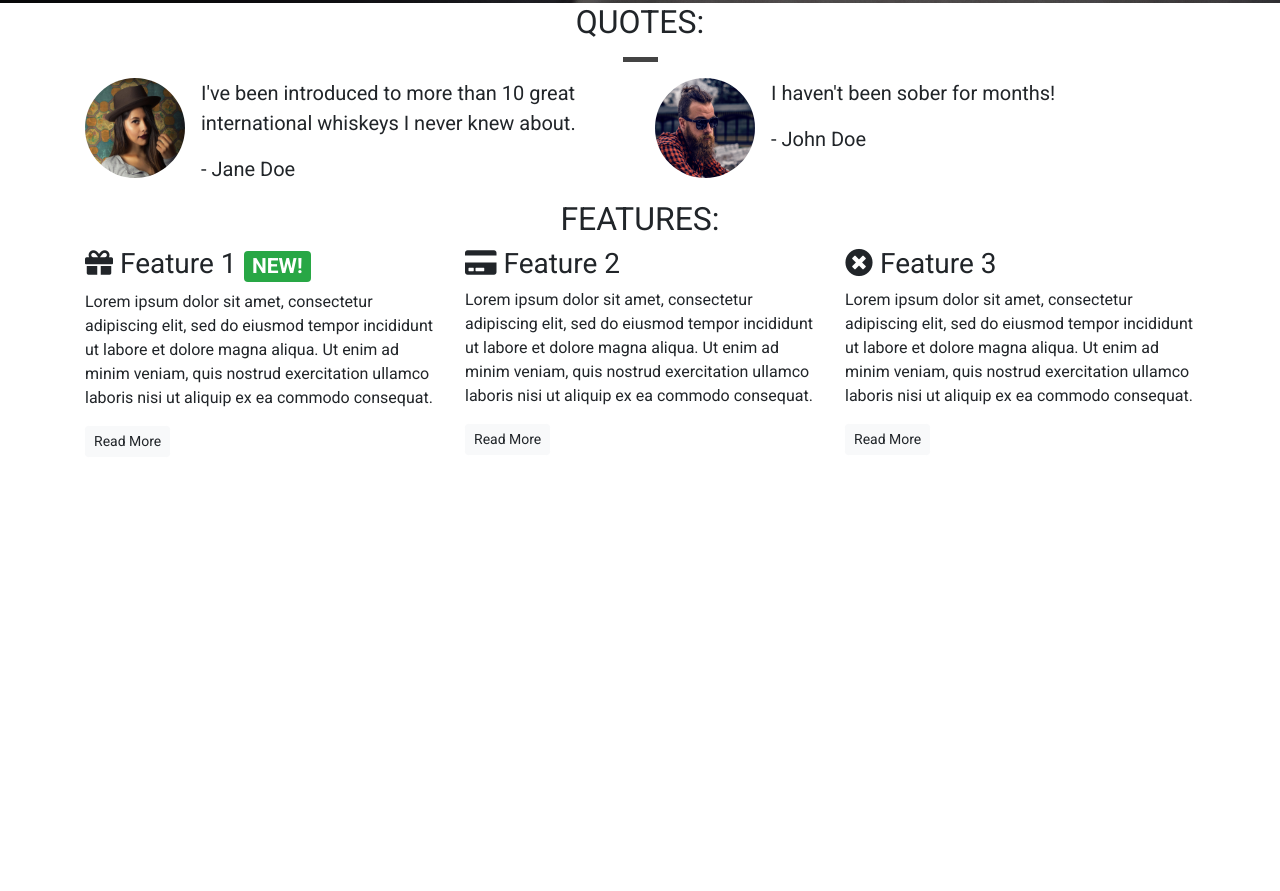
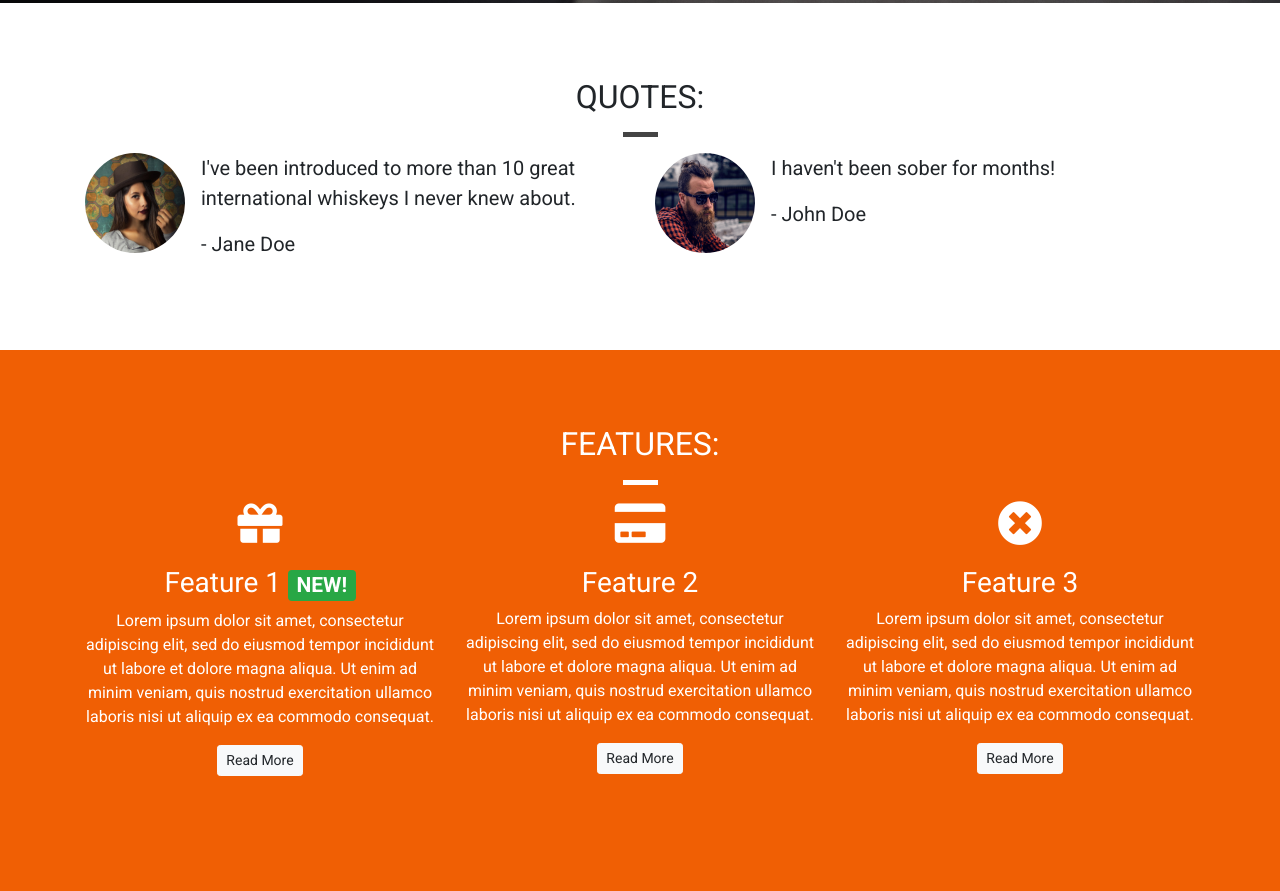
Before and after one commit to dudeguythethird/bootstrap, a plain HTML site: page index.html in a window 1280 px wide. Shown: the part 797-1688 px from the top of the page. Before the commit the page ends 1270 px from the top, so only its background shows below. Drawn offline with nearby package versions, Linux system fonts and the light colour scheme.

Commit message:
style the features and quotes sections

```diff
--- a/css/style.css
+++ b/css/style.css
@@ -1,5 +1,14 @@
 body {
   font-family: "Roboto", sans-serif;
+}
+
+.container-wrapper {
+
+}
+
+.container-wrapper--red {
+    background-color: #f05f04;
+    color: white;
 }
 
 .alert-container .col-12 {
@@ -71,6 +80,17 @@ body {
 
 .block-divider--short{
     width: 35px;
+}
+
+.block-divider--white {
+    background-color: white;
+}
+
+/*content containers*/
+
+.content-container {
+    padding-top: 75px;
+    padding-bottom: 75px;
 }
 
 /*Navbar*/
@@ -152,3 +172,14 @@ body {
     color: #ffffff;
     text-decoration: none;
 }
+
+.feature {
+    text-align: center;
+    margin-bottom: 40px;
+}
+
+.feature i {
+    margin-bottom: 20px;
+    font-size: 45px;
+    line-height: 45px;
+}
--- a/index.html
+++ b/index.html
@@ -26,7 +26,6 @@
   </head>
 
   <body>
-
     <div class="container-fluid navalert-container">
       <div class="container-fluid alert-container">
         <div class="row d-none d-sm-block">
@@ -134,12 +133,13 @@
     </div>
 
     <!-- Quotes-->
-    <div class="container quotes-container">
+    <div class="container-wrapper">
+      <div class="container quotes-container content-container">
         <section class="quotes">
           <div class="row">
             <div class="col-12 page-header">
               <h2 class="text-uppercase">Quotes:</h2>
-            <hr class="block-divider block-divider--short">
+              <hr class="block-divider block-divider--short" />
             </div>
           </div>
           <div class="row">
@@ -191,25 +191,27 @@
         <!-- /.quotes-->
       </div>
       <!--Features-->
-    <div class="container features-container">
+      <div class="container-wrapper container-wrapper--red">
+        <div class="container features-container content-container">
           <section class="features">
             <div class="row">
               <div class="col-12 page-header">
                 <h2 class="text-uppercase">Features:</h2>
+                <hr class="block-divider block-divider--short block-divider--white">
               </div>
             </div>
             <div class="row">
               <div class="col-12 col-md-6 col-lg-4">
                 <div class="feature">
                   <h3>
-                <i class="fas fa-gift d-none d-sm-inline"></i> Feature 1
+                    <i class="fas fa-gift d-none d-sm-block"></i> Feature 1
                     <span class="badge badge-success">NEW!</span>
                   </h3>
                   <p>
-                Lorem ipsum dolor sit amet, consectetur adipiscing elit, sed do
-                eiusmod tempor incididunt ut labore et dolore magna aliqua. Ut
-                enim ad minim veniam, quis nostrud exercitation ullamco laboris
-                nisi ut aliquip ex ea commodo consequat.
+                    Lorem ipsum dolor sit amet, consectetur adipiscing elit, sed
+                    do eiusmod tempor incididunt ut labore et dolore magna
+                    aliqua. Ut enim ad minim veniam, quis nostrud exercitation
+                    ullamco laboris nisi ut aliquip ex ea commodo consequat.
                   </p>
                   <p><a class="btn btn-sm btn-light" href="">Read More</a></p>
                 </div>
@@ -217,13 +219,14 @@
               <div class="col-12 col-md-6 col-lg-4">
                 <div class="feature">
                   <h3>
-                <i class="fas fa-credit-card d-none d-sm-inline"></i> Feature 2
+                    <i class="fas fa-credit-card d-none d-sm-block"></i>
+                    Feature 2
                   </h3>
                   <p>
-                Lorem ipsum dolor sit amet, consectetur adipiscing elit, sed do
-                eiusmod tempor incididunt ut labore et dolore magna aliqua. Ut
-                enim ad minim veniam, quis nostrud exercitation ullamco laboris
-                nisi ut aliquip ex ea commodo consequat.
+                    Lorem ipsum dolor sit amet, consectetur adipiscing elit, sed
+                    do eiusmod tempor incididunt ut labore et dolore magna
+                    aliqua. Ut enim ad minim veniam, quis nostrud exercitation
+                    ullamco laboris nisi ut aliquip ex ea commodo consequat.
                   </p>
                   <p><a class="btn btn-sm btn-light" href="">Read More</a></p>
                 </div>
@@ -231,13 +234,14 @@
               <div class="col-12 d-md-none d-lg-block col-lg-4">
                 <div class="feature">
                   <h3>
-                <i class="fas fa-times-circle d-none d-sm-inline"></i> Feature 3
+                    <i class="fas fa-times-circle d-none d-sm-block"></i>
+                    Feature 3
                   </h3>
                   <p>
-                Lorem ipsum dolor sit amet, consectetur adipiscing elit, sed do
-                eiusmod tempor incididunt ut labore et dolore magna aliqua. Ut
-                enim ad minim veniam, quis nostrud exercitation ullamco laboris
-                nisi ut aliquip ex ea commodo consequat.
+                    Lorem ipsum dolor sit amet, consectetur adipiscing elit, sed
+                    do eiusmod tempor incididunt ut labore et dolore magna
+                    aliqua. Ut enim ad minim veniam, quis nostrud exercitation
+                    ullamco laboris nisi ut aliquip ex ea commodo consequat.
                   </p>
                   <p><a class="btn btn-sm btn-light" href="">Read More</a></p>
                 </div>
@@ -245,6 +249,9 @@
             </div>
           </section>
         </div>
+      </div>
+    </div>
+
     <!-- /features-->
 
     <div class="modal" tabindex="-1" id="signUpModal">
```
Lines whose indentation alone changed are shown as unchanged.
